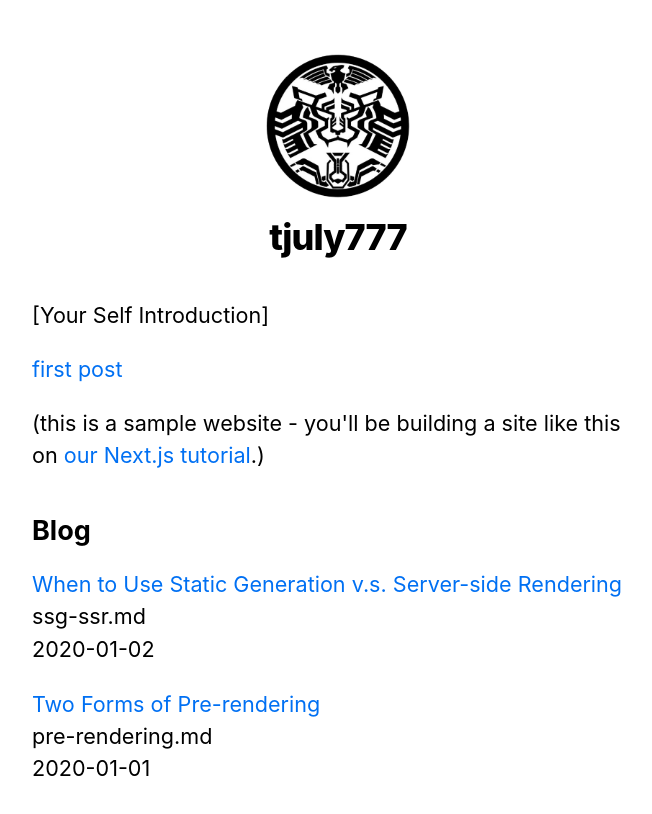
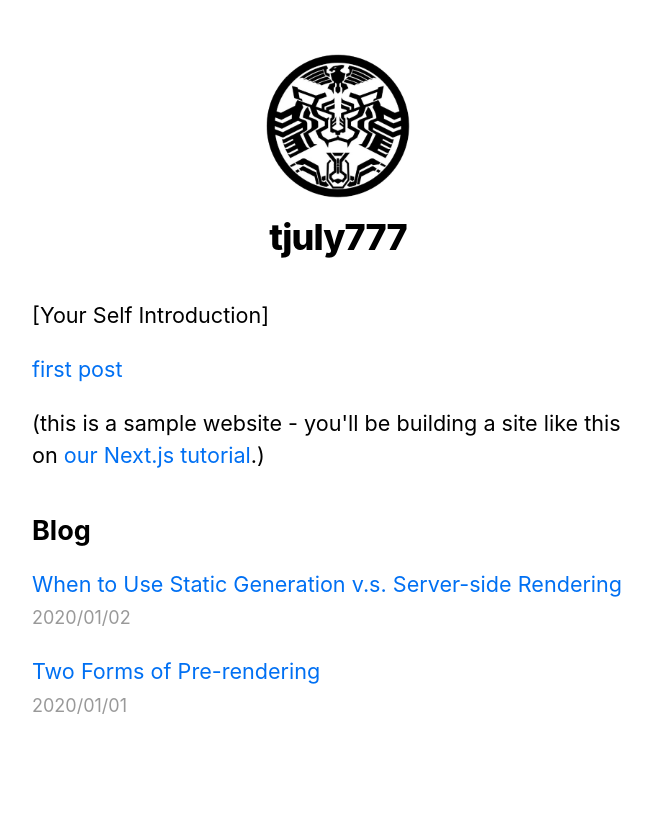
Before and after one commit to tjuly777/nextjs_demo, a Next.js app: page / in a window 1280 px wide. Shown: the top 814 px of the page, without its empty margins (302-954 px from the left). Built offline with nearby package versions, Linux system fonts and the light colour scheme.

Commit message:
sytle:indexのスタイル調整

```diff
--- a/lib/posts.js
+++ b/lib/posts.js
@@ -9,7 +9,7 @@
 export function getSortedPostsData() {
   const fileNames = fs.readdirSync(postsDirectory);
   const allPostsData = fileNames.map((fileName) => {
-    const id = fileName.replace(/¥.md$/, '');
+    const id = fileName.replace(/\.md$/, '');
 
     const fullPath = path.join(postsDirectory, fileName);
     const fileContents = fs.readFileSync(fullPath, 'utf8');
--- a/pages/index.js
+++ b/pages/index.js
@@ -1,8 +1,9 @@
+import Head from 'next/head';
 import Link from 'next/link';
-import Head from 'next/head';
+import Date from '../components/date';
+import Layout, { siteTitle } from '../components/layout';
+import utilStyles from '../styles/utils.module.scss';
 import Image from 'next/image';
-import utilStyles from '../styles/utils.module.scss';
-import Layout, { siteTitle } from '../components/layout';
 import { getSortedPostsData } from '../lib/posts';
 import { util } from 'prettier';
 
@@ -28,13 +29,13 @@
         <ul className={utilStyles.list}>
           {allPostsData.map(({ id, date, title }) => (
             <li className={utilStyles.listItem} key={id}>
-              <Link href={`/posts/${id.replace(/\.md$/, '')}`}>
+              <Link href={`/posts/${id}`}>
                 <a>{title}</a>
               </Link>
               <br />
-              {id}
-              <br />
-              {date}
+              <small className={utilStyles.lightText}>
+                <Date dateString={date} />
+              </small>
             </li>
           ))}
         </ul>
```
